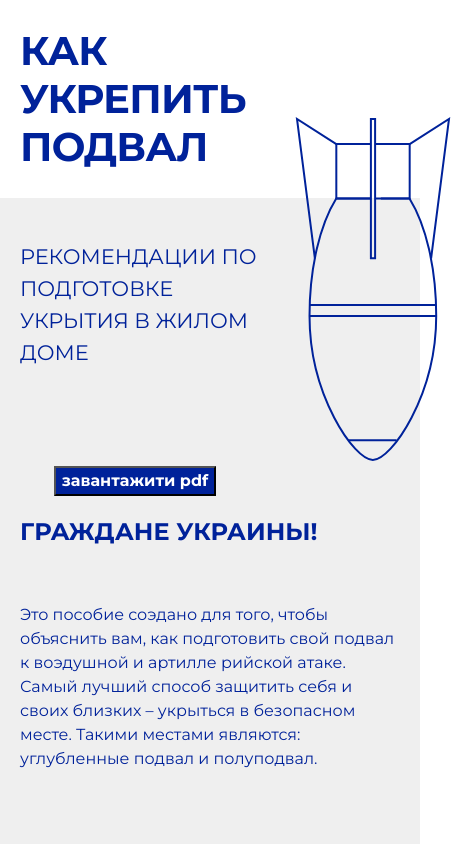
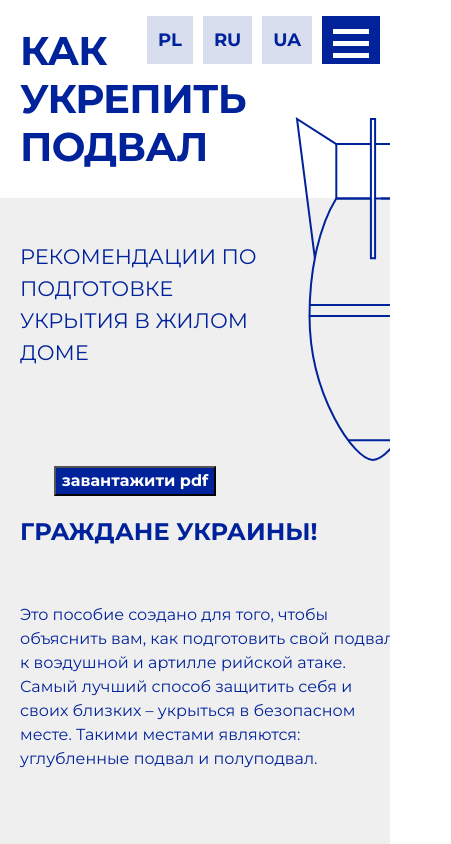
Before and after one commit to MartynaC/bombraid-com, a React (Create React App) app: page / in a window 390 px wide. Shown: the top 844 px of the page, 451 px wide, since content can reach past the window. Built offline with nearby package versions, Linux system fonts and the light colour scheme.

Commit message:
hamburger menu

```diff
--- a/package.json
+++ b/package.json
@@ -7,6 +7,7 @@
     "@testing-library/react": "^12.1.4",
     "@testing-library/user-event": "^13.5.0",
     "react": "^17.0.2",
+    "react-burger-menu": "^3.0.6",
     "react-dom": "^17.0.2",
     "react-router-dom": "^6.2.2",
     "react-scripts": "5.0.0",
--- a/src/App.css
+++ b/src/App.css
@@ -3,6 +3,7 @@
   text-align: center;
   max-width: 680px;
   margin: auto;
+      overflow: hidden;
 }
 
 .App-logo {
@@ -25,6 +26,140 @@
   justify-content: center;
   font-size: calc(10px + 2vmin);
   color: white;
+}
+/* MENU */
+
+header {
+position: fixed;
+    width: 100%;
+    max-width: 680px;
+    text-align: right;
+}
+ul.nav {
+  display: inline-flex;
+  list-style-type: none;
+}
+ul.nav li a {
+  color: #00229a;
+font-family: Montserrat;
+font-style: normal;
+font-weight: 700;
+font-size: 18px;
+
+text-decoration: none;
+}
+ul.nav li  {
+background: #D9DEEE;
+padding: 13px 11px 5px 11px;
+margin-right: 10px;
+
+}
+ul.nav li.hamburger {
+  background-color: #00229a;
+}
+/* Position and sizing of burger button */
+.bm-burger-button {
+  position: relative;
+  width: 36px;
+  height: 30px;
+
+
+}
+span.bm-burger-bars {
+  height: 5px!important;
+}
+
+/* Color/shape of burger icon bars */
+.bm-burger-bars {
+  background: #fff;
+
+
+}
+
+/* Color/shape of burger icon bars on hover*/
+.bm-burger-bars-hover {
+  background: #fff;
+}
+
+/* Position and sizing of clickable cross button */
+.bm-cross-button {
+  height: 34px;
+  width: 34px;
+  background-color: white;
+  padding: 13px 11px 5px 11px;
+
+}
+
+/* Color/shape of close button cross */
+.bm-cross {
+  background: #fff;
+
+}
+span.bm-cross {
+  height: 24px;
+  width: 4px;
+  background: #00229A;
+  z-index: 99999;
+  border-radius: 3px;
+
+}
+div.bm-cross-button span {
+      position: absolute;
+    top: 30%!important;
+    right: 50%!important;
+}
+/*
+Sidebar wrapper styles
+Note: Beware of modifying this element as it can break the animations - you should not need to touch it in most cases
+*/
+.bm-menu-wrap {
+  position: fixed;
+  height: 100%;
+  width: 100%!important;
+
+    left: 0px;
+    top: 0px;
+}
+
+/* General sidebar styles */
+.bm-menu {
+  background: #373a47;
+  padding: 2.5em 1.5em 0;
+  font-size: 1.15em;
+}
+
+/* Morph shape necessary with bubble or elastic */
+.bm-morph-shape {
+  fill: #373a47;
+}
+
+/* Wrapper for item list */
+.bm-item-list {
+  color: #b8b7ad;
+  padding: 0.8em;
+}
+
+/* Individual item */
+.bm-item {
+  display: inline-block;
+}
+
+/* Styling of overlay */
+.bm-overlay {
+  background: rgba(0, 0, 0, 0.3);
+}
+/* Individual item */
+.bm-item {
+  display: inline-block;
+  color: #d1d1d1;
+  margin-bottom: 10px;
+  text-align: left;
+  text-decoration: none;
+  transition: color 0.2s;
+}
+
+.bm-item:hover {
+  color: #ffffff;
 }
 
 .App-link {
--- a/src/App.js
+++ b/src/App.js
@@ -1,9 +1,13 @@
 import "./App.css";
 import bomba from "./img/bomb.svg";
+import Menu from "./components/Menu.js"
 
 function App() {
   return (
     <div className="App">
+      <header>
+       <Menu right/>
+      </header>
       <h1>
         КАК <br /> УКРЕПИТЬ <br /> ПОДВАЛ
       </h1>
--- a/src/components/Menu.js
+++ b/src/components/Menu.js
@@ -1,13 +1,17 @@
 import React, { Component } from 'react';
+import Sidebar from './Sidebar.js';
+
 
 export default class Menu extends Component {
     render() {
         return (
-            <ul>
+            <ul className="nav">
                 <li><a href="/index.html">PL</a></li>
                 <li><a href="/products/product-1.html">RU</a></li>
                 <li><a href="/contact.html">UA</a></li>
+                <li className="hamburger"><Sidebar outerContainerId={'outer-container'} /></li>
             </ul>
-        );
-    }
+  );
 }
+
+}
--- /dev/null
+++ b/src/components/Sidebar.js
@@ -0,0 +1,21 @@
+import React from 'react';
+import { slide as Menu } from 'react-burger-menu';
+
+export default props => {
+  return (
+    <Menu>
+      <a className="menu-item" href="/">
+        Home
+      </a>
+      <a className="menu-item" href="/salads">
+        Salads
+      </a>
+      <a className="menu-item" href="/pizzas">
+        Pizzas
+      </a>
+      <a className="menu-item" href="/desserts">
+        Desserts
+      </a>
+    </Menu>
+  );
+};
```
Also changed, not shown: 1 other file (tests, documents, lock files or other folders).
